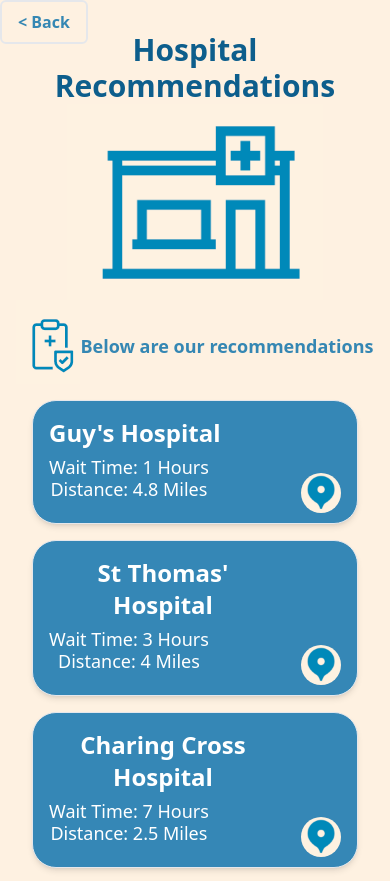
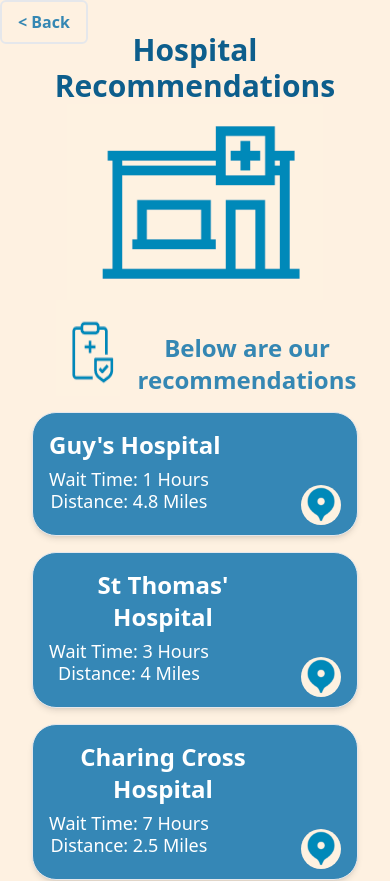
Before and after one commit to kufupa/drp44, a React (Create React App) app: page /HospitalScreen in a window 390 px wide. Shown: the top 881 px of the page. Built offline with nearby package versions, Linux system fonts and the light colour scheme; no server answers; the database is empty.

Commit message:
Update hospitalScreen text

```diff
--- a/src/pages/DisplayMaps.tsx
+++ b/src/pages/DisplayMaps.tsx
@@ -8,6 +8,8 @@
 import HospitalIcon from '../components/HospitalIcon.png'
 // @ts-ignore
 import ClipboardIcon from '../components/ClipboardIcon.png'
+// @ts-ignore
+import LocationPin from '../components/LocationPin.webp'
 
 import { addMarker, displayRouteByPublicTransport, initMap } from '../components/GoogleMapsLogic';
 
@@ -87,6 +89,7 @@
 
     return (
         <div className='font-bold backgroundPale items-center justify-center min-h-screen flex flex-col'>
+            <div>
                 {locationError ? (
                     <div>
                         <h1>Location Error</h1>
@@ -94,8 +97,15 @@
                         <button onClick={enableLocation}>Enable Location</button>
                     </div>
                 ) : (
-                <div id="map" className="mt-4 w-11/12 h-screen"></div>
+                    <div className='w-screen h-screen flex justify-center items-center'>
+                        <div className='flex flex-col items-center'>
+                            <img src={LocationPin} alt="" />
+                            <div id="map" className="mt-4 w-screen h-screen"></div>
+                        </div>
+                    </div>
+
                 )}
+            </div>
         </div>
     );
 };
--- a/src/pages/HospitalScreen.tsx
+++ b/src/pages/HospitalScreen.tsx
@@ -101,8 +101,8 @@
       <div className='md:text-5xl text-3xl font-black textClickBlue md:mt-10 mt-4 max-w-xl'>Hospital Recommendations</div>
       <img src={HospitalIcon} alt="" className='w-64' />
       <div className='flex flex-row textBlue' >
-        <img src={ClipboardIcon} alt="" className='' />
-        <div className='mt-8 text-lg'>Below are our recommendations</div>
+        <img src={ClipboardIcon} alt="" className='md:ml-0 ml-10' />
+        <div className='mt-8 text-2xl'>Below are our recommendations</div>
       </div>
       {/* Div containing all Hospitals */}
       <div className=''>
```
Also changed, not shown: src/components/LocationPin.webp (added). Lines whose indentation alone changed are shown as unchanged.
